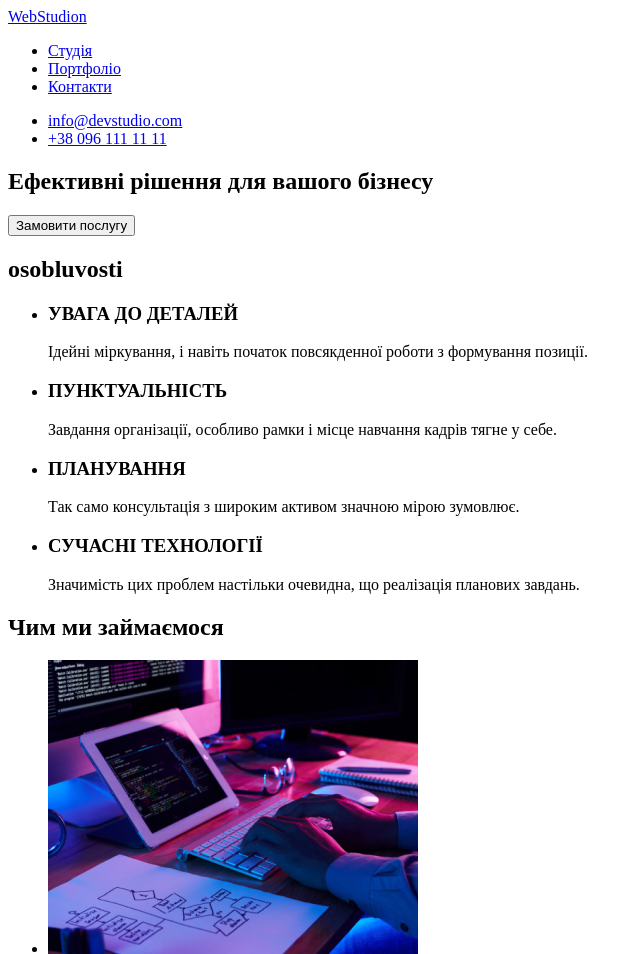
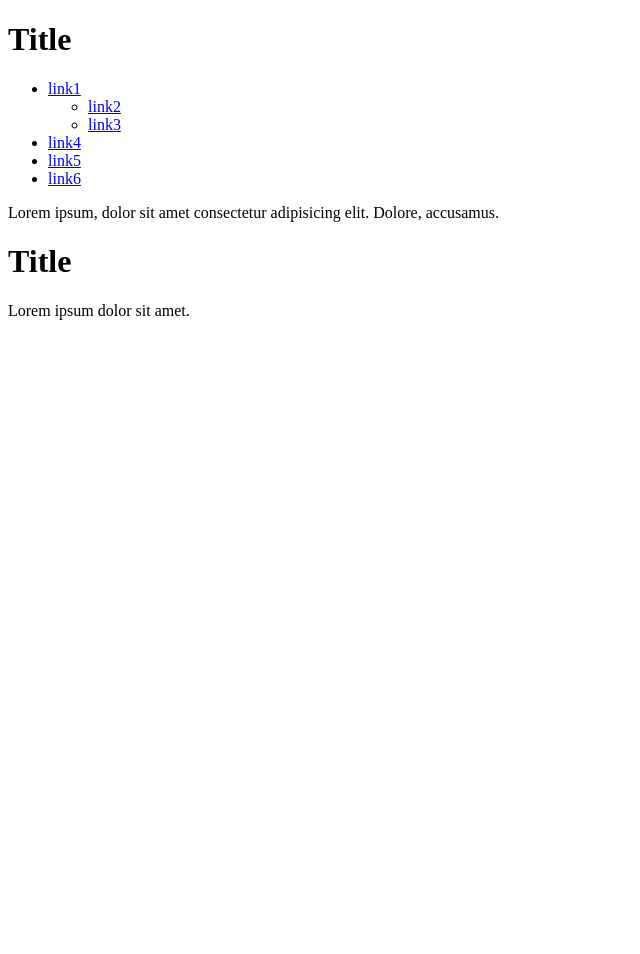
Before and after one commit to Maksidepi/webstudion, a plain HTML site: page index.html in a window 1280 px wide. Shown: the top 954 px of the page, without its empty margins (0-640 px from the left). After the commit the page ends 800 px from the top, so only its background shows below. Drawn offline with Linux system fonts and the light colour scheme.

Commit message:
Add files via upload

```diff
--- a/index.html
+++ b/index.html
@@ -3,93 +3,39 @@
 <head>
     <meta charset="UTF-8">
     <meta name="viewport" content="width=device-width, initial-scale=1.0">
-    <title>WebStudio</title>
+    <title>Document</title>
+    <link rel="stylesheet" href="./css/styles.css">
 </head>
 <body>
-    <header class="header">
-            <a href="/">WebStudion</a>
-              <nav>
-                 <ul class="nav">
-                    <li><a href="#services">Студія</a></li>
-                    <li><a href="#team">Портфоліо</a></li>
-                    <li><a href="#contact">Контакти</a></li>
-                </ul>
-            </nav>
+    <div class="holder">
+  <h1>Title</h1>
+  <ul class="list">
+    <li>
+      <a href="#">link1</a>
       <ul>
-                <li><a href="mailto:info@devstudio.com">info@devstudio.com</a></li>
-                <li><a href="tel:+380961111111">+38 096 111 11 11</a></li>
-            </ul>
-    </header>
-    <main>
-         <section>
-            <h1>Ефективні рішення для вашого бізнесу</h1>
-           <button type="button">Замовити послугу</button>
-    </section>
-
-            <section>
-                <h2>osobluvosti</h2>
-                <ul class="service-list">
-                <li class="service-item">
-                    <h3>УВАГА ДО ДЕТАЛЕЙ</h3>
-                    <p>Ідейні міркування, і навіть початок повсякденної роботи з формування позиції.</p>
+        <li>
+          <a href="#">link2</a>
         </li>
-                <li class="service-item">
-                    <h3>ПУНКТУАЛЬНІСТЬ</h3>
-                    <p>Завдання організації, особливо рамки і місце навчання кадрів тягне у себе.</p>
-                </li>
-                <li class="service-item">
-                     <h3>ПЛАНУВАННЯ</h3>
-                <p>Так само консультація з широким активом значною мірою зумовлює.</p>
-                </li>
-                <li class="service-item">
-                     <h3>СУЧАСНІ ТЕХНОЛОГІЇ</h3>
-                <p>Значимість цих проблем настільки очевидна, що реалізація планових завдань.</p>
+        <li>
+          <a href="#">link3</a>
         </li>
       </ul>
-        </section>
-        <section id="services" class="services">
-            <h2>Чим ми займаємося</h2>
-            <ul>
-                <li><img src="./images/box1.jpg" alt=""></li>
-                <li><img src="./images/img.png" alt=""></li>
-                <li><img src="./images/box3.png" alt=""></li>
-            </ul>
-            </section>
-    <section id="team" class="team">
-            <h2>Наша команда</h2>
-            <ul>
+    </li>
     <li>
-                    <img src="./images/img(3).jpg" width="400" alt="">
-                    <h3>Ігор Дем'яненко</h3>
-                    <p>Product Designer</p></li>
+      <a href="https://www.youtube.com/">link4</a>
+    </li>
     <li>
-                    <img src="./images/img.jpg" width="400" alt="">
-                     <h3>Ольга Рєпіна</h3>
-                    <p>Frontend Developer</p></li>
+      <a href="https://validator.w3.org/">link5</a>
+    </li>
     <li>
-                    <img src="./images/img(1).jpg" width="400" alt="">
-                     <h3>Микола Тарасов</h3>
-                    <p>Marketing</p></li>
-                <li>
-                    <img src="./images/img(2).jpg" width="400" alt="">
-                    <h3>Михайло Єрмаков</h3>
-                    <p>UI Designer</p>
+      <a href="#">link6</a>
     </li>
   </ul>
-    </section>
-</main>
-    <footer class="footer">
-            <address>
-            <p>м. Київ, пр-т Лесі Українки, 26</p>
-            <ul>
-                <li>
-                    <a href="mailto:info@devstudio.com">info@devstudio.com</a>
-                </li>
-                <li>
-                    <a href="tel:+380961111111">+38 096 111 11 11</a>
-                </li>
-            </ul>
-            </address>
-    </footer>
+  <p>
+    Lorem ipsum, dolor sit amet consectetur adipisicing elit. Dolore, accusamus.
+  </p>
+  <h1>Title</h1>
+  <p>Lorem ipsum dolor sit amet.</p>
+</div>
 </body>
 </html>
```
Lines whose indentation alone changed are shown as unchanged.
